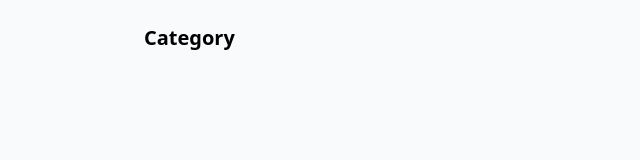
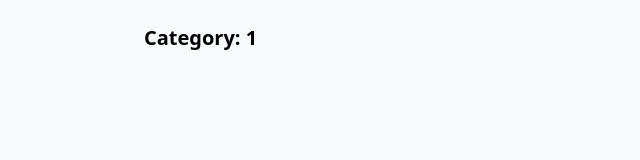
Before and after one commit to millan-figueroa-pscoursework/sba10-recipe-discovery-app, a React (Vite) app: page /category/1 in a window 1280 px wide. Shown: the top 160 px of the page, without its empty margins (0-640 px from the left). Built offline with nearby package versions, Linux system fonts and the light colour scheme.

Commit message:
Imports useParams in CategoryPage and RecipeDetailPage to access dynamic route params for category and recipe details

```diff
--- a/src/pages/CategoryPage.tsx
+++ b/src/pages/CategoryPage.tsx
@@ -1,9 +1,12 @@
+import { useParams } from "react-router-dom";
+
 export default function CategoryPage() {
+  const { categoryName } = useParams();
   // use categoryName to ftch recipes?
   return (
     <div>
-      <h1 className="text-xl font-semibold">Category</h1>
-      {/* recipes list */}
+      <h1 className="text-xl font-semibold">Category: {categoryName}</h1>
+      {/* recipe list goes here */}
     </div>
   );
 }
--- a/src/pages/RecipeDetailPage.tsx
+++ b/src/pages/RecipeDetailPage.tsx
@@ -1,9 +1,12 @@
+import { useParams } from "react-router-dom";
+
 export default function RecipeDetailPage() {
+  const { recipeId } = useParams();
   // use reciapeId to fetch recipe details
   // faves context for add/remove favorite
   return (
     <div>
-      <h1 className="text-xl font-semibold">recipe detail</h1>
+      <h1 className="text-xl font-semibold">Recipe Detail: {recipeId}</h1>
       {/* recipe deets */}
     </div>
   );
```
